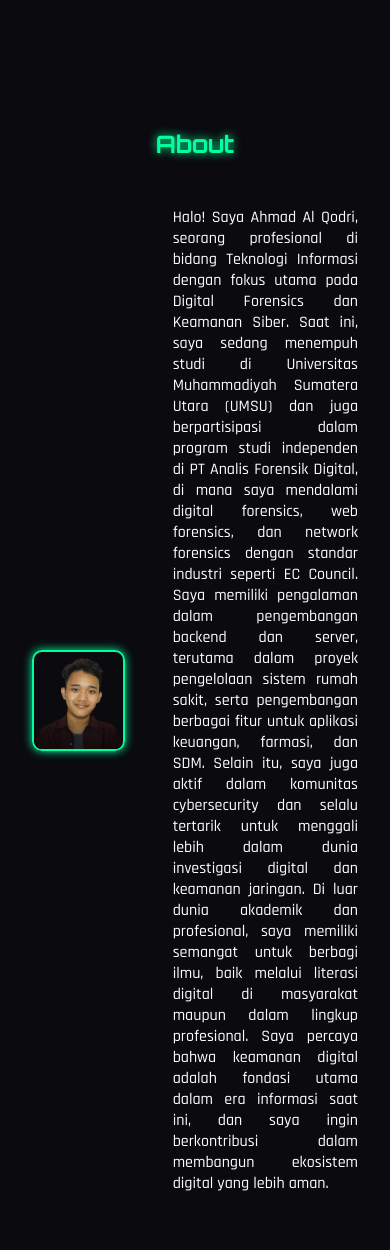
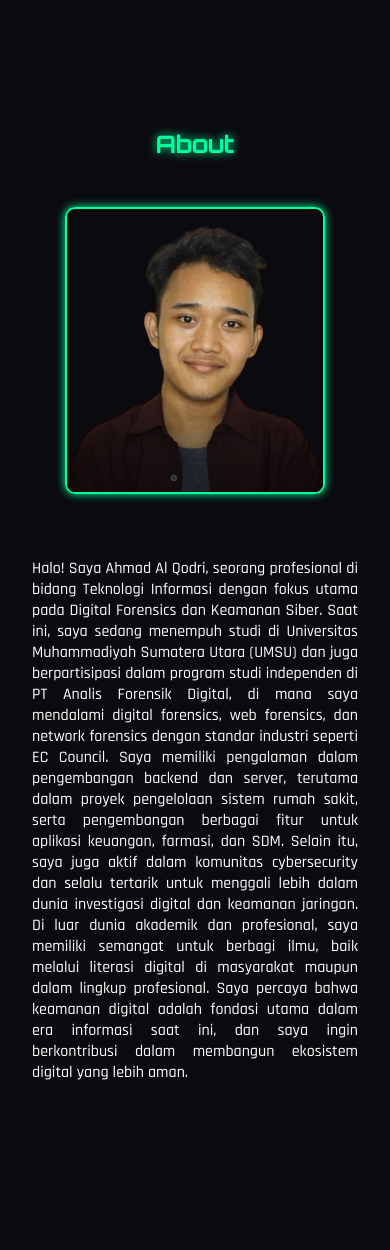
Before and after one commit to qodrizizi/qodricv, a PHP site: page / in a window 390 px wide. Shown: the part 843-2093 px from the top of the page. Run offline with PHP 8.4, Linux system fonts and the light colour scheme.

Commit message:
Update styles.css

```diff
--- a/assets/styles.css
+++ b/assets/styles.css
@@ -230,7 +230,7 @@
       /* Contact Section */
         .contact-container {
             display: flex;
-            justify-content: space-between;
+            justify-content: center;
             align-items: flex-start;
             max-width: 1100px;
             margin: 0 auto;
@@ -354,6 +354,22 @@
         .skill-card:hover {
             transform: translateY(-5px);
             box-shadow: var(--neon-shadow);
+        }
+        @media (max-width: 768px) {
+            .about-content {
+                display: flex;
+                flex-direction: column;
+                text-align: center;
+            }
+
+            .about-text {
+                text-align: justify;
+            }
+
+            .profile-img {
+                max-width: 80%;
+                margin-bottom: 1rem;
+            }
         }
 
         /* Container utama */
```
